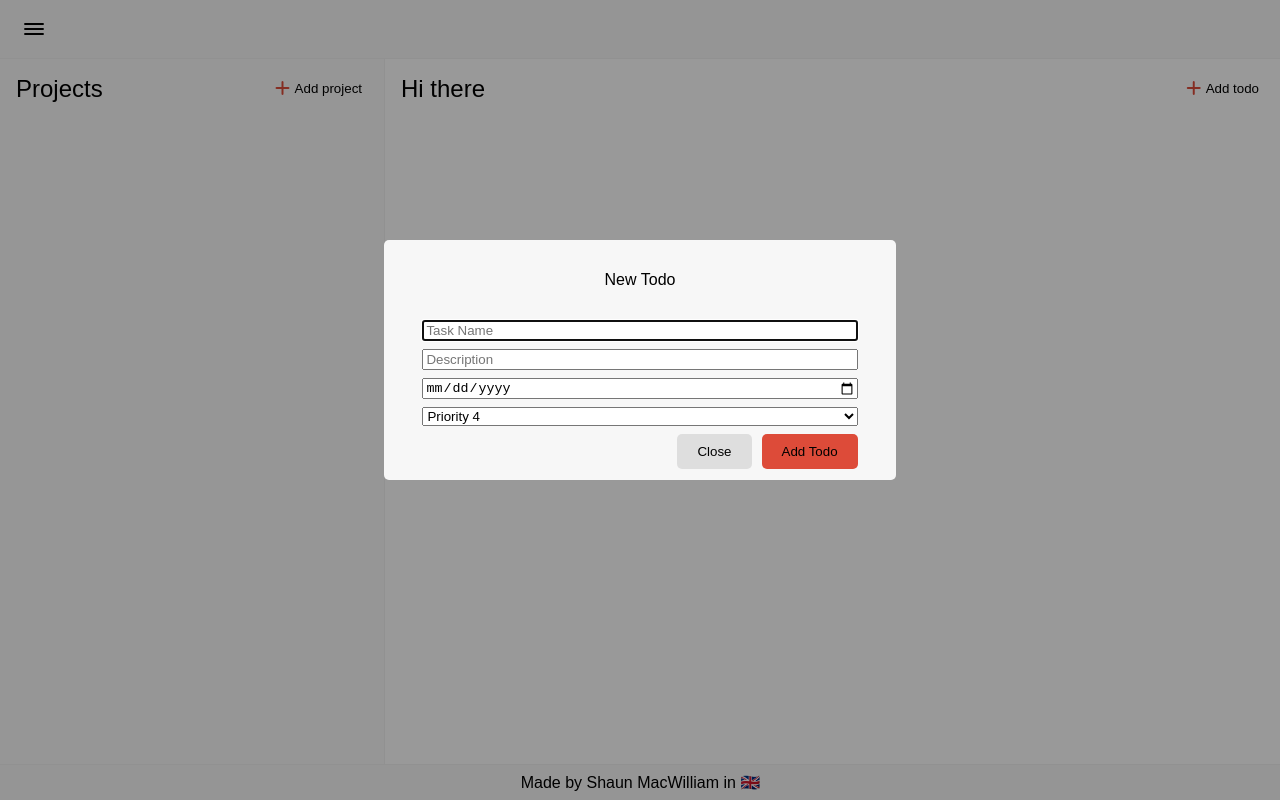
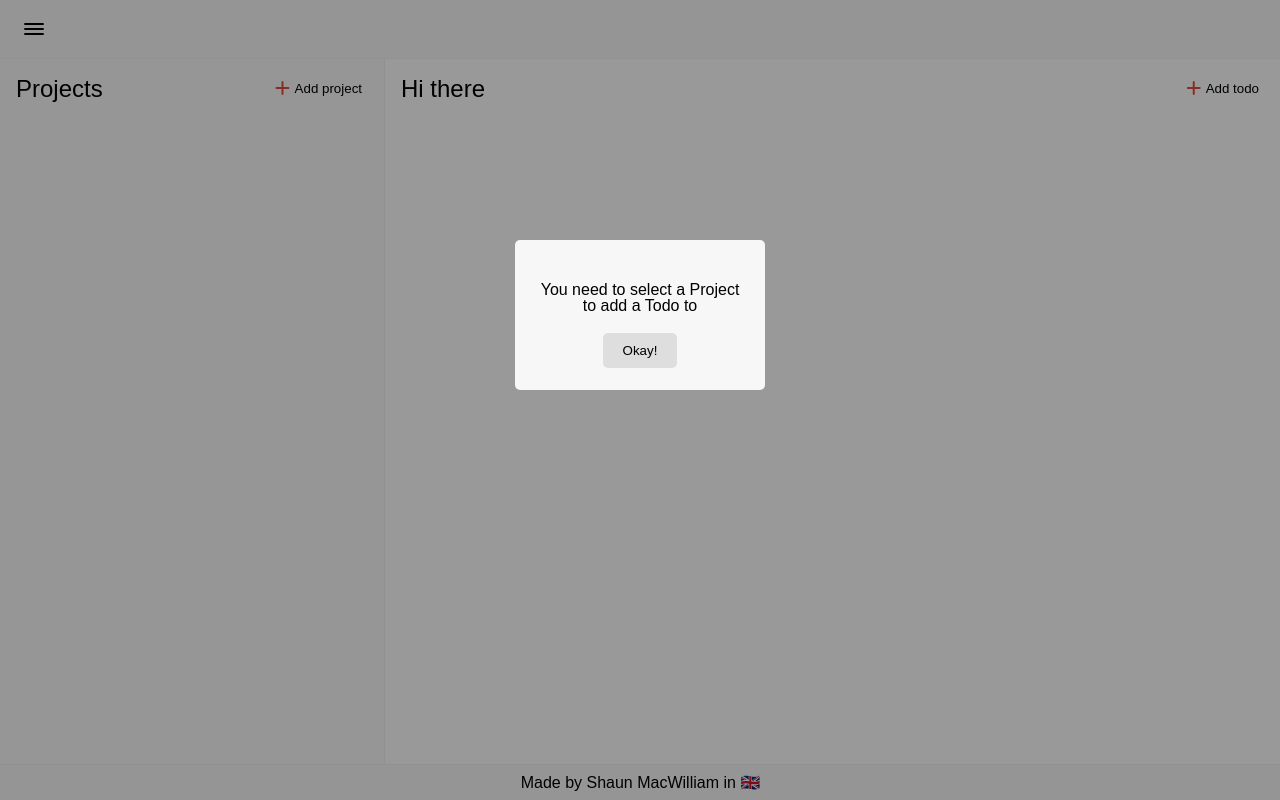
Before and after one commit to shaun-b1/to_do_list, a website built with webpack: page dist/index.html in a window 1280 px wide. Both pictures are taken after a click on the button "Add todo". Built offline with nearby package versions, Linux system fonts and the light colour scheme.

Commit message:
Error handling added for attempting to add a todo without a project selected

```diff
--- a/src/css/style.css
+++ b/src/css/style.css
@@ -307,13 +307,13 @@ form :last-child {
   gap: 10px;
 }
 
-form :last-child > button {
+form :last-child > button, .warning-box > button {
   padding: 10px 20px;
   background-color: var(--hover-dark);
   border-radius: var(--shape)
 }
 
-form :last-child > button:hover {
+form :last-child > button:hover, .warning-box > button:hover {
   background-color: var(--hover-light);
 }
 
@@ -344,6 +344,19 @@ dialog select {
   text-align: center;
 }
 
+.warning-box {
+  width: 250px;
+  height: 150px;
+  display: flex;
+  flex-direction: column;
+  justify-content: center;
+}
+
+.warning-box > p {
+  text-align: center;
+  margin: 1.2rem;
+}
+
 .success-popup {
   position: absolute;
   left: 50%;
--- a/src/js/main.js
+++ b/src/js/main.js
@@ -1,4 +1,5 @@
 import { toDoModal } from "./todo_modal";
+import { projectManager } from "./project_manager";
 export { main, footer };
 
 function main() {
@@ -13,8 +14,13 @@ function main() {
   button.innerHTML =
     `<span class="material-icons-round"></span>` + "<p>Add todo</p>";
   button.addEventListener("click", () => {
-    const dialog = document.body.appendChild(toDoModal());
-    dialog.showModal();
+    if (projectManager.getCurrentProject() == null) {
+      const dialog = document.body.appendChild(warning());
+      dialog.showModal();
+    } else {
+      const dialog = document.body.appendChild(toDoModal());
+      dialog.showModal();
+    }
   });
 
   const todos = document.createElement("ul");
@@ -33,3 +39,20 @@ function footer() {
 
   return footer;
 }
+
+function warning() {
+  const warningBox = document.createElement("dialog");
+  warningBox.classList.add("warning-box");
+
+  const text = document.createElement("p");
+  text.textContent = "You need to select a Project to add a Todo to";
+
+  const button = document.createElement("button");
+  button.textContent = "Okay!";
+  button.addEventListener("click", () => {
+    warningBox.remove();
+  });
+
+  warningBox.append(text, button);
+  return warningBox;
+}
```
Also changed, not shown: dist/js/aside.bundle.js, dist/js/index.bundle.js, dist/js/main.bundle.js, dist/js/project_manager.bundle.js, dist/js/project_modal.bundle.js, dist/js/project_ui.bundle.js, dist/js/todo_manager.bundle.js, dist/js/todo_modal.bundle.js, 1 other file.
